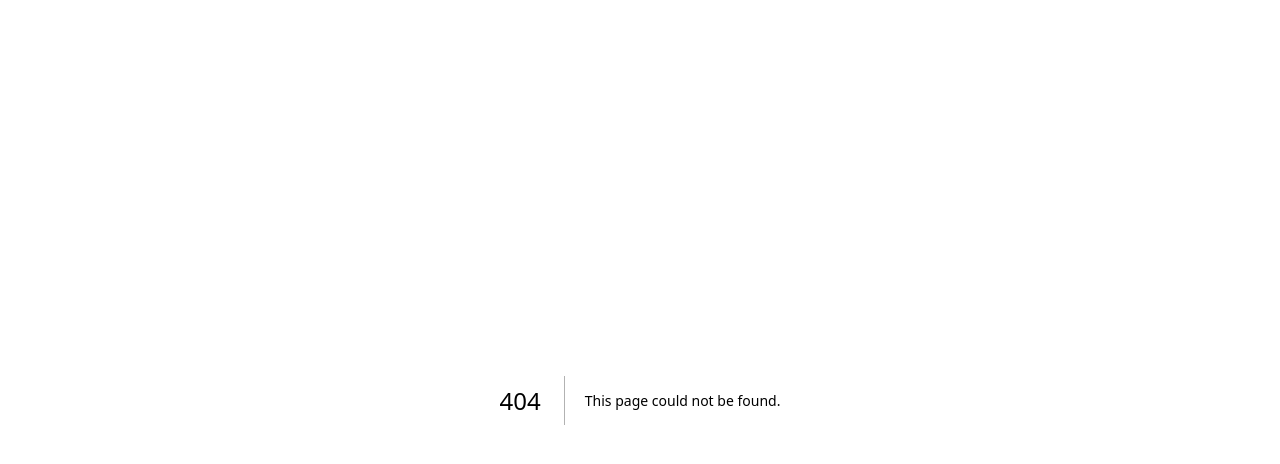
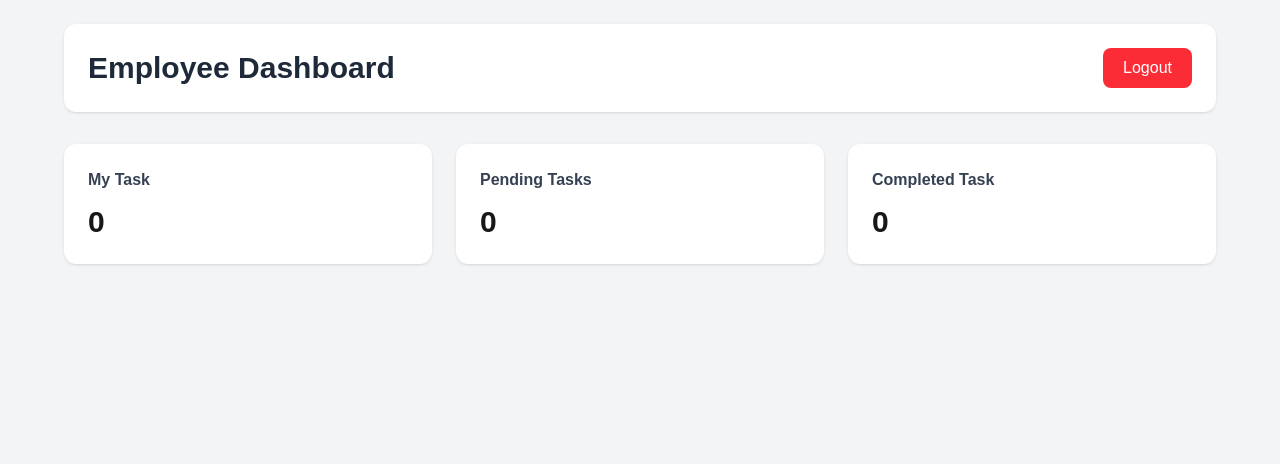
Before and after one commit to itx-aqsa/employee-task-management-frontend, a Next.js app: page /dashboard/employee in a window 1280 px wide. Before the commit this address had no page. Shown: the top 464 px of the page. Built offline with nearby package versions, Linux system fonts and the light colour scheme.

Commit message:
Add dashboard & logout functinality

```diff
--- /dev/null
+++ b/app/dashboard/admin/page.js
@@ -0,0 +1,84 @@
+"use client"
+
+import { useEffect, useState } from "react";
+import { useRouter } from "next/navigation";
+
+export default function AdminDashboard() {
+
+    const [user, setUser] = useState(null);
+    const router = useRouter();
+
+    useEffect(() => {
+      const savedUser = localStorage.getItem("user");
+
+        if (savedUser) {
+            setUser(JSON.parse(savedUser));
+        }
+    }, []);
+
+    const handleLogout = () => {
+        localStorage.removeItem("user");
+        router.push("/login");
+    };
+
+    return (
+        <div className="min-h-screen bg-gray-100 p-6">
+            <div className="max-w-6xl mx-auto">
+
+                <div className="flex items-center justify-between bg-white rounded-xl shadow p-6">
+                    <div>
+                        <h1 className="text-3xl font-bold text-gray-800">
+                            Admin Dashboard
+                        </h1>
+                        {user && (
+                            <div className="mt-1">
+                                <p className="text-gray-500 text-sm">
+                                    Welcome back, <span className="font-semibold text-gray-700">{user.name}</span>
+                                </p>
+                            </div>
+                        )}
+                    </div>
+                    <button onClick={handleLogout} className="bg-red-500 text-white px-5 py-2 rounded-lg hover:bg-red-600 transition-colors duration-200">
+                        Logout
+                    </button>
+                </div>
+
+                <div className="grid md:grid-cols-3 gap-6 mt-8">
+
+                    <div className="bg-white rounded-xl shadow p-6">
+                        <h2 className="font-semibold text-gray-700">
+                            Total Employees
+                        </h2>
+
+                        <p className="text-3xl font-bold mt-3">
+                            0
+                        </p>
+                    </div>
+
+                    <div className="bg-white rounded-xl shadow p-6">
+                        <h2 className="font-semibold text-gray-700">
+                            Total Tasks
+                        </h2>
+
+                        <p className="text-3xl font-bold mt-3">
+                            0
+                        </p>
+                    </div>
+
+                    <div className="bg-white rounded-xl shadow p-6">
+                        <h2 className="font-semibold text-gray-700">
+                            Pending Tasks
+                        </h2>
+
+                        <p className="text-3xl font-bold mt-3">
+                            0
+                        </p>
+                    </div>
+
+                </div>
+
+            </div>
+
+        </div>
+    );
+}
--- /dev/null
+++ b/app/dashboard/employee/page.js
@@ -0,0 +1,77 @@
+"use client"
+
+import { useEffect, useState } from "react";
+import { useRouter } from "next/navigation";
+
+export default function EmployeeDashboard() {
+
+    const [user, setUser] = useState(null);
+    const router = useRouter();
+
+    useEffect(() => {
+      const savedUSer = localStorage.getItem("user");
+
+      if(savedUSer) {
+        setUser(JSON.parse(savedUSer));
+      }
+    }, []);
+
+    const handleLogout = () => {
+        localStorage.removeItem("user");
+        router.push("/login");
+    };
+
+
+    return (
+        <div className="min-h-screen bg-gray-100 p-6">
+            <div className="max-w-6xl mx-auto">
+                <div className="flex items-center justify-between bg-white rounded-xl shadow p-6">
+                    <div>
+                        <h1 className="text-3xl font-bold text-gray-800">
+                            Employee Dashboard
+                        </h1>
+                        {user && (
+                            <div className="mt-1">
+                                <p className="text-gray-500 text-sm">
+                                    Welcome back, <span className="font-semibold text-gray-700">{user.name}</span>
+                                </p>
+                            </div>
+                        )}
+                    </div>
+                    <button onClick={handleLogout} className="bg-red-500 text-white px-5 py-2 rounded-lg hover:bg-red-600 transition-colors duration-200">
+                        Logout
+                    </button>
+                </div>
+
+                <div className="grid md:grid-cols-3 gap-6 mt-8">
+                    <div className="bg-white rounded-xl shadow p-6">
+                        <h2 className="font-semibold text-gray-700">
+                            My Task
+                        </h2>
+                        <p className="text-3xl font-bold mt-3">
+                            0
+                        </p>
+                    </div>
+
+                    <div className="bg-white rounded-xl shadow p-6">
+                        <h2 className="font-semibold text-gray-700">
+                            Pending Tasks
+                        </h2>
+                        <p className="text-3xl font-bold mt-3">
+                            0
+                        </p>
+                    </div>
+
+                    <div className="bg-white rounded-xl shadow p-6">
+                        <h2 className="font-semibold text-gray-700">
+                            Completed Task
+                        </h2>
+                        <p className="text-3xl font-bold mt-3">
+                            0
+                        </p>
+                    </div>
+                </div>
+            </div>
+        </div>
+    )
+}
--- a/app/login/page.js
+++ b/app/login/page.js
@@ -1,10 +1,13 @@
 "use client";
 
+import { useRouter } from "next/navigation";
 import { useState } from "react";
 
 export default function LoginPage() {
     const [formData, setFormData] = useState({ email: "", password: "" });
     const [message, setMessage] = useState("");
+
+    const router  = useRouter();
 
     const handleChange = (e) => {
         setFormData({
@@ -28,8 +31,20 @@ export default function LoginPage() {
                 }
             )
             const data = await response.json();
-            setMessage(data.message);
-            console.log("Login response", data);
+            if(!response.ok) {
+                setMessage(data.message);
+                return;
+            }
+
+            localStorage.setItem(
+                "user",
+                JSON.stringify(data.data)
+            )
+            if(data.data.role === "ADMIN") {
+                router.push("/dashboard/admin");
+            } else {
+                router.push("/dashboard/employee")
+            }
 
         } catch (error) {
             console.log(error);
```
Also changed, not shown: app/dashboard/page.js (added).
